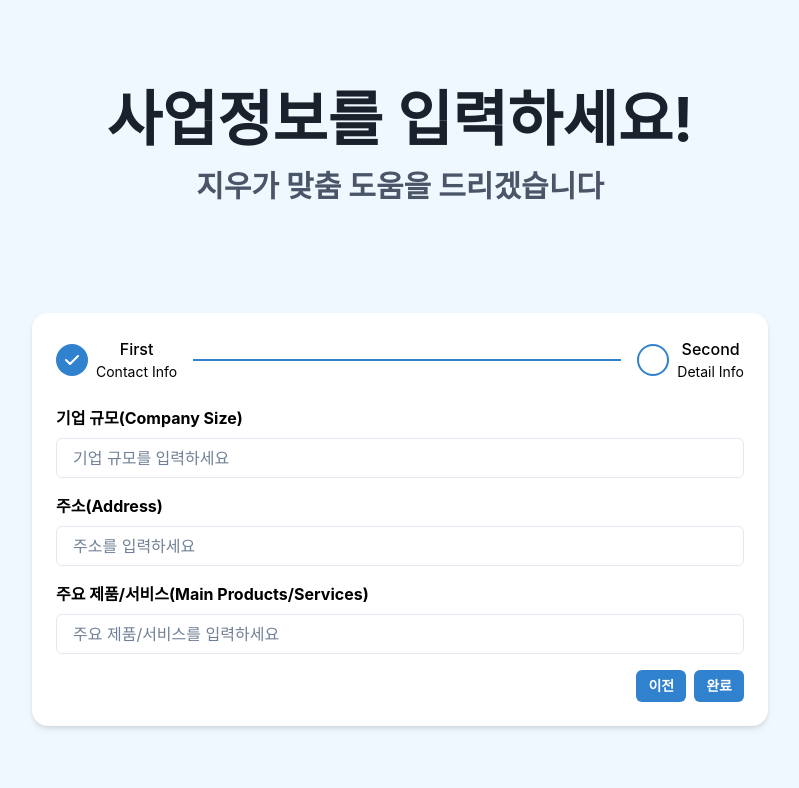
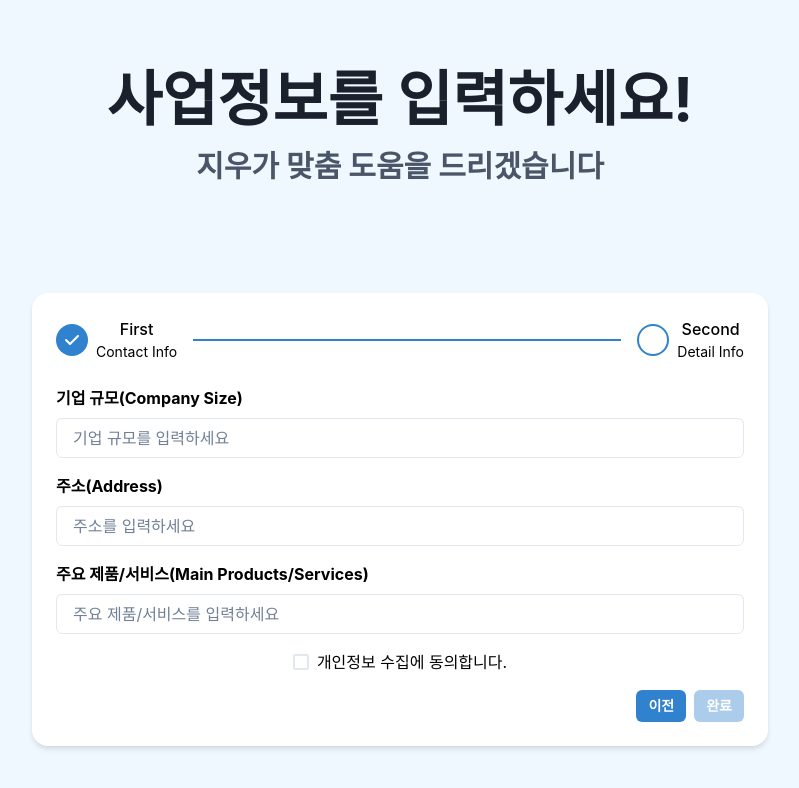
Before and after one commit to AI-Jiwoo/Jiwoo-mini-AI-Secretary, a React (Create React App) app: page / in a window 1280 px wide. Both pictures are taken after a click on the button "다음". Shown: the part 1600-2388 px from the top of the page, without its empty margins (240-1039 px from the left). Built offline with nearby package versions, Linux system fonts and the light colour scheme.

Commit message:
feat/FormData checkbox add

```diff
--- a/src/component/BusinessForm.js
+++ b/src/component/BusinessForm.js
@@ -4,6 +4,7 @@ import "react-datepicker/dist/react-datepicker.css";
 import { ko } from 'date-fns/locale';
 import {
     Box,
+    Checkbox,
     Flex,
     Input,
     Select,
@@ -30,9 +31,14 @@ const steps = [
 const BusinessInfoForm = () => {
     const [activeStep, setActiveStep] = useState(0);
     const [startDate, setStartDate] = useState(new Date());
+    const [isPrivacyPolicyChecked, setIsPrivacyPolicyChecked] = useState(false);
 
     const nextStep = () => setActiveStep(prev => Math.min(prev + 1, steps.length - 1));
     const prevStep = () => setActiveStep(prev => Math.max(prev - 1, 0));
+
+    const handlePrivacyPolicyChange = (e) => {
+        setIsPrivacyPolicyChecked(e.target.checked);
+    };
 
     const renderStepContent = (step) => {
         switch (step) {
@@ -87,6 +93,18 @@ const BusinessInfoForm = () => {
                             <Text mb={2} color="black" textAlign="left" fontWeight="bold">주요 제품/서비스(Main Products/Services)</Text>
                             <Input placeholder="주요 제품/서비스를 입력하세요" bg="white" color="black" />
                         </Box>
+                        {activeStep === steps.length - 1 && (
+                            <Box>
+                                <Checkbox
+                                    isChecked={isPrivacyPolicyChecked}
+                                    onChange={handlePrivacyPolicyChange}
+                                    colorScheme="blue"
+                                    color="black"
+                                >
+                                    개인정보 수집에 동의합니다.
+                                </Checkbox>
+                            </Box>
+                        )}
                     </>
                 );
             default:
@@ -133,7 +151,12 @@ const BusinessInfoForm = () => {
                                 {activeStep > 0 && (
                                     <Button colorScheme="blue" size="sm" mr={2} onClick={prevStep}>이전</Button>
                                 )}
-                                <Button colorScheme="blue" size="sm" onClick={nextStep}>
+                                <Button
+                                    colorScheme="blue"
+                                    size="sm"
+                                    onClick={nextStep}
+                                    isDisabled={activeStep === steps.length - 1 && !isPrivacyPolicyChecked}
+                                >
                                     {activeStep === steps.length - 1 ? '완료' : '다음'}
                                 </Button>
                             </Flex>
--- a/src/pages/LandingPage.js
+++ b/src/pages/LandingPage.js
@@ -1,7 +1,7 @@
 import React, { useRef } from 'react';
 import { useNavigate } from 'react-router-dom';
 import ReactTypingEffect from 'react-typing-effect';
-import { Button, ChakraProvider, Flex, Box, Text, VStack, Image } from '@chakra-ui/react';
+import { Button, ChakraProvider, Flex, Box, Text, Image } from '@chakra-ui/react';
 import logo from '../logo/jiwooLanding.png';
 import backgroundVideo from '../video/1118545_4k_Form_1280x720.mp4';
 import useIntersectionObserver from '../hooks/useIntersectionObserver';
```
